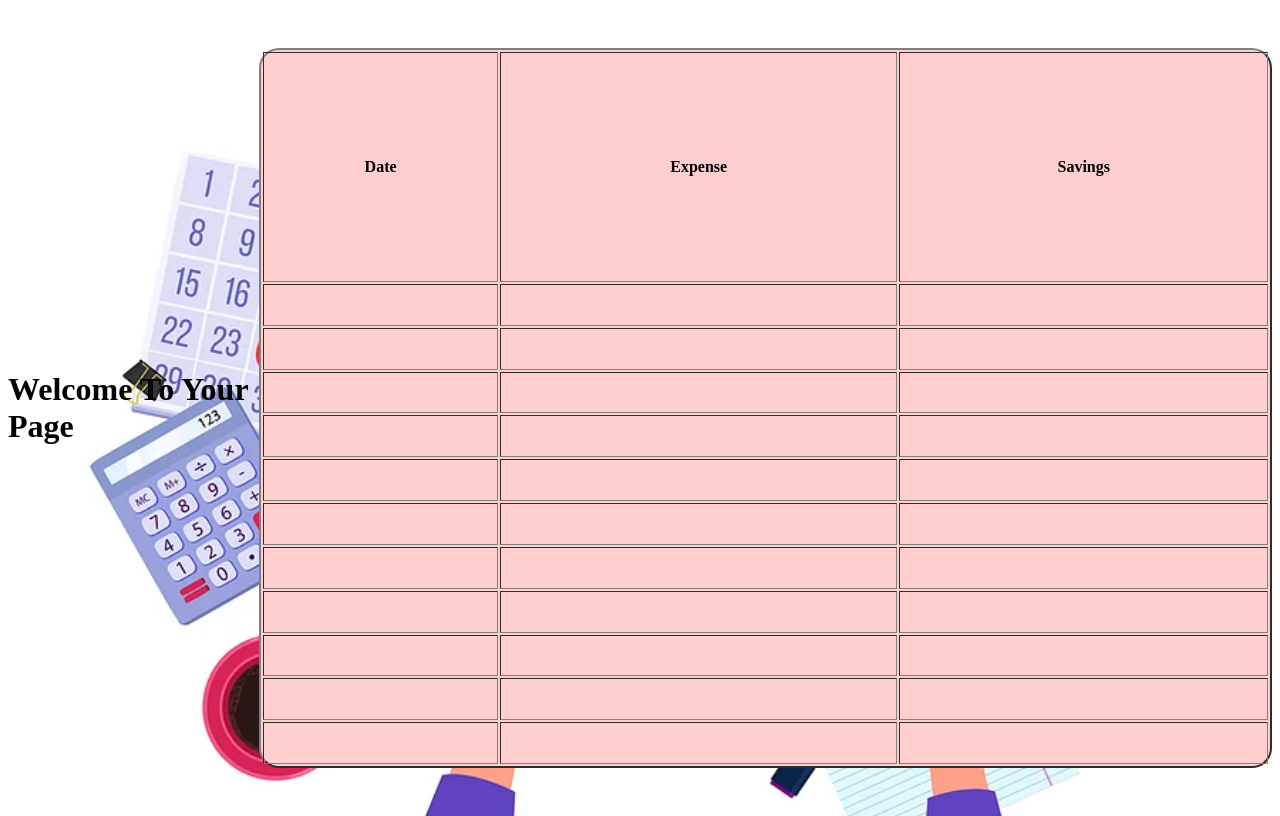
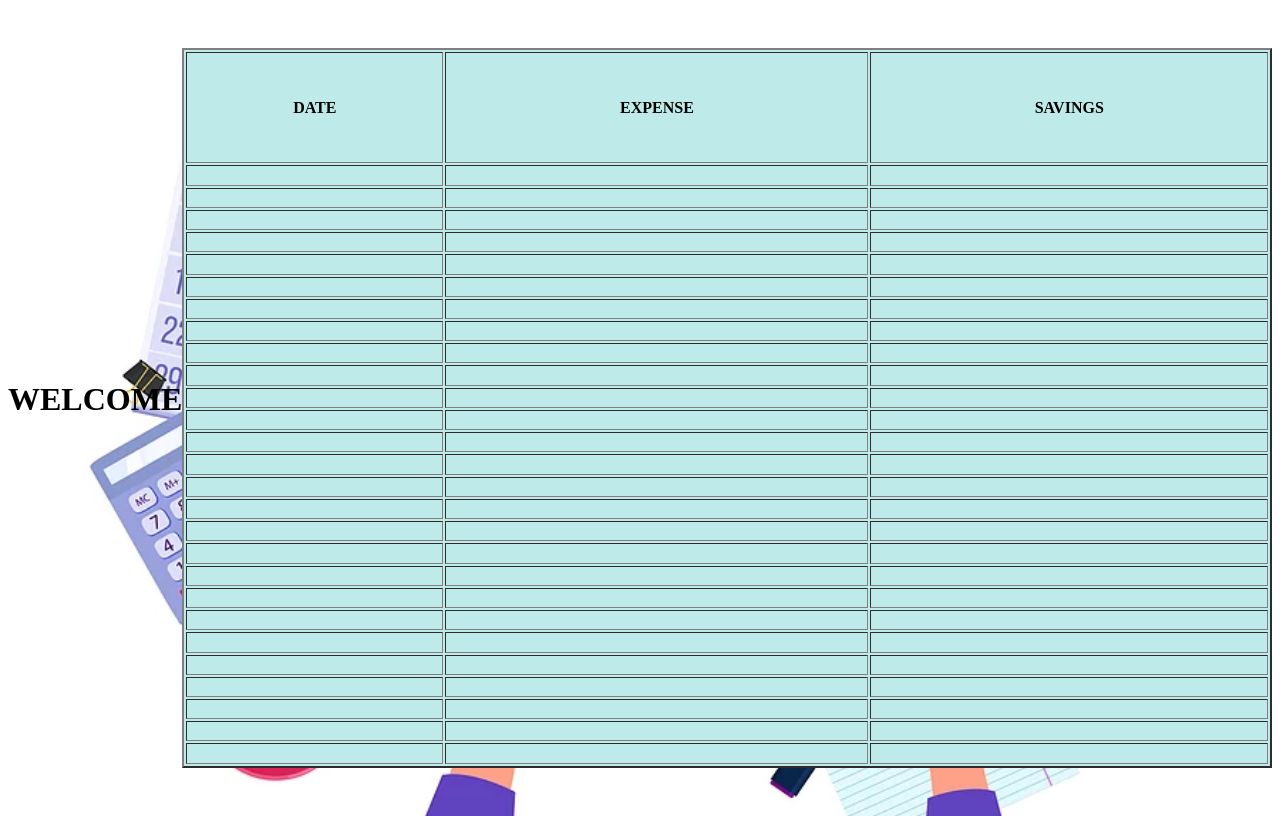
Before and after one commit to Cathereen-Sebastian/budget-tracker., a plain HTML site: page index3.html in a window 1280 px wide. Drawn offline with Linux system fonts and the light colour scheme.

Commit message:
final change

```diff
--- a/index3.html
+++ b/index3.html
@@ -5,15 +5,18 @@
     <meta name="viewport" content="width=device-width, initial-scale=1.0">
     <title>Budget Tracker</title>
     <link rel="stylesheet" href="style3.css">
-    <h1>Welcome To Your Page</h1><br>
+
 </head>
 <body>
+ <div>
+    <h1>WELCOME</h1><br>
+</div>
 
     <table  class="your" border="2px">
         <tr >
-            <th> Date </th>
-            <th> Expense </th>
-            <th> Savings </th>
+            <th> DATE </th>
+            <th> EXPENSE </th>
+            <th> SAVINGS </th>
 
         </tr>
         <tr>
@@ -71,6 +74,88 @@
             <th></th>
             <th></th>
         </tr>
+        <tr>
+            <th></th>
+            <th></th>
+            <th></th>
+        </tr>
+        <tr>
+            <th></th>
+            <th></th>
+            <th></th>
+        </tr>
+        <tr>
+            <th></th>
+            <th></th>
+            <th></th>
+        </tr>
+        <tr>
+            <th></th>
+            <th></th>
+            <th></th>
+        </tr>
+        <tr>
+            <th></th>
+            <th></th>
+            <th></th>
+        </tr>
+        <tr>
+            <th></th>
+            <th></th>
+            <th></th>
+        </tr>
+        <tr>
+            <th></th>
+            <th></th>
+            <th></th>
+        </tr>
+        <tr>
+            <th></th>
+            <th></th>
+            <th></th>
+        </tr>
+        <tr>
+            <th></th>
+            <th></th>
+            <th></th>
+        </tr>
+        <tr>
+            <th></th>
+            <th></th>
+            <th></th>
+        </tr>
+        <tr>
+            <th></th>
+            <th></th>
+            <th></th>
+        </tr>
+        <tr>
+            <th></th>
+            <th></th>
+            <th></th>
+        </tr>
+        <tr>
+            <th></th>
+            <th></th>
+            <th></th>
+        </tr>
+        <tr>
+            <th></th>
+            <th></th>
+            <th></th>
+        </tr>
+        <tr>
+            <th></th>
+            <th></th>
+            <th></th>
+        </tr>
+
+        <tr>
+            <th></th>
+            <th></th>
+            <th></th>
+        </tr>
+
 
     </table>
 
--- a/style3.css
+++ b/style3.css
@@ -10,9 +10,11 @@ body{
     background-attachment: fixed;
 }
 .your {
-    background-color:#FFCECE;
-    border-radius: 20px;
-    width: 100%;
+    background-color:#beebe9;
+    width: 90%;
     height: 90%;
     color: black;
 }
+h2 {
+    text-align: center;
+}
```
